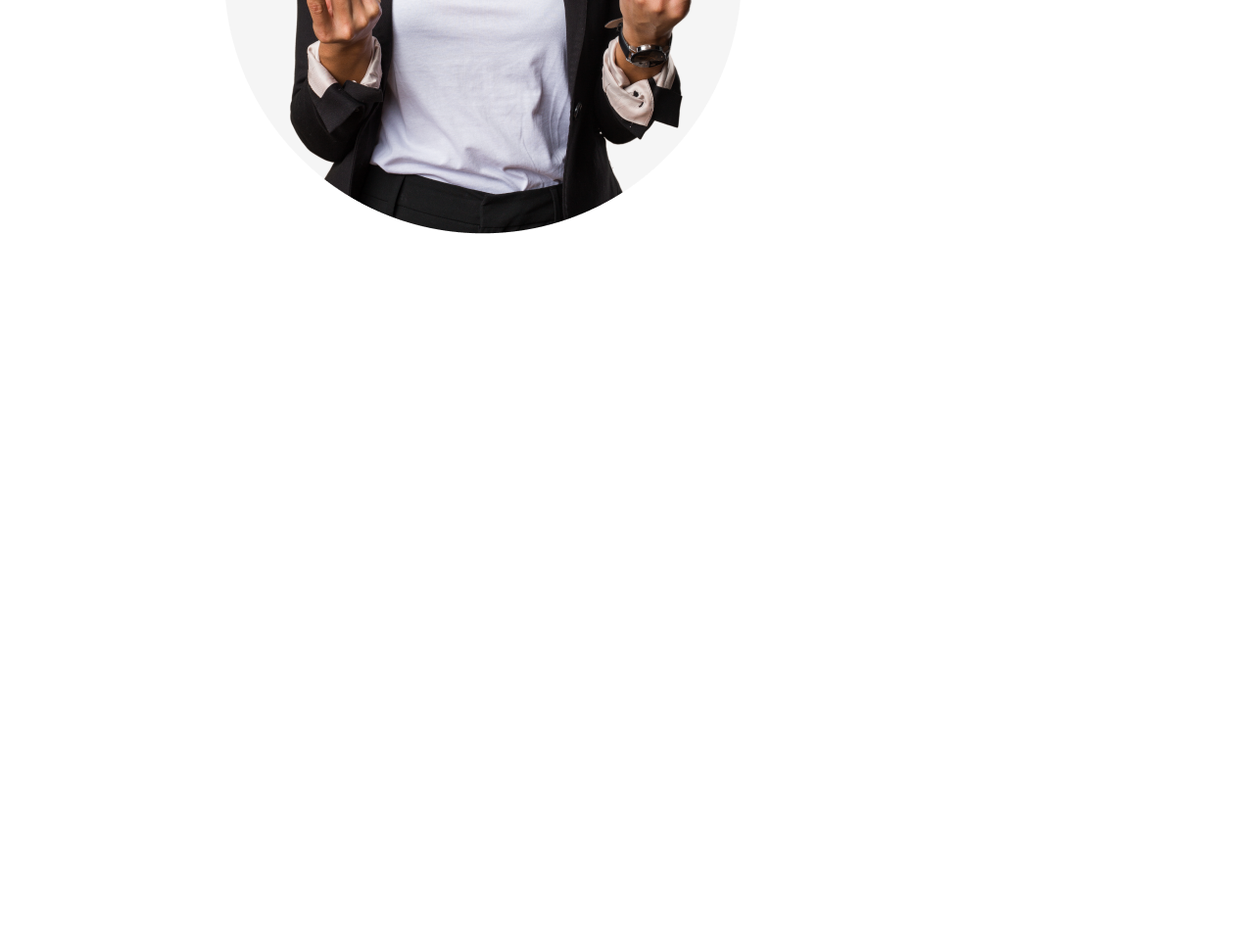
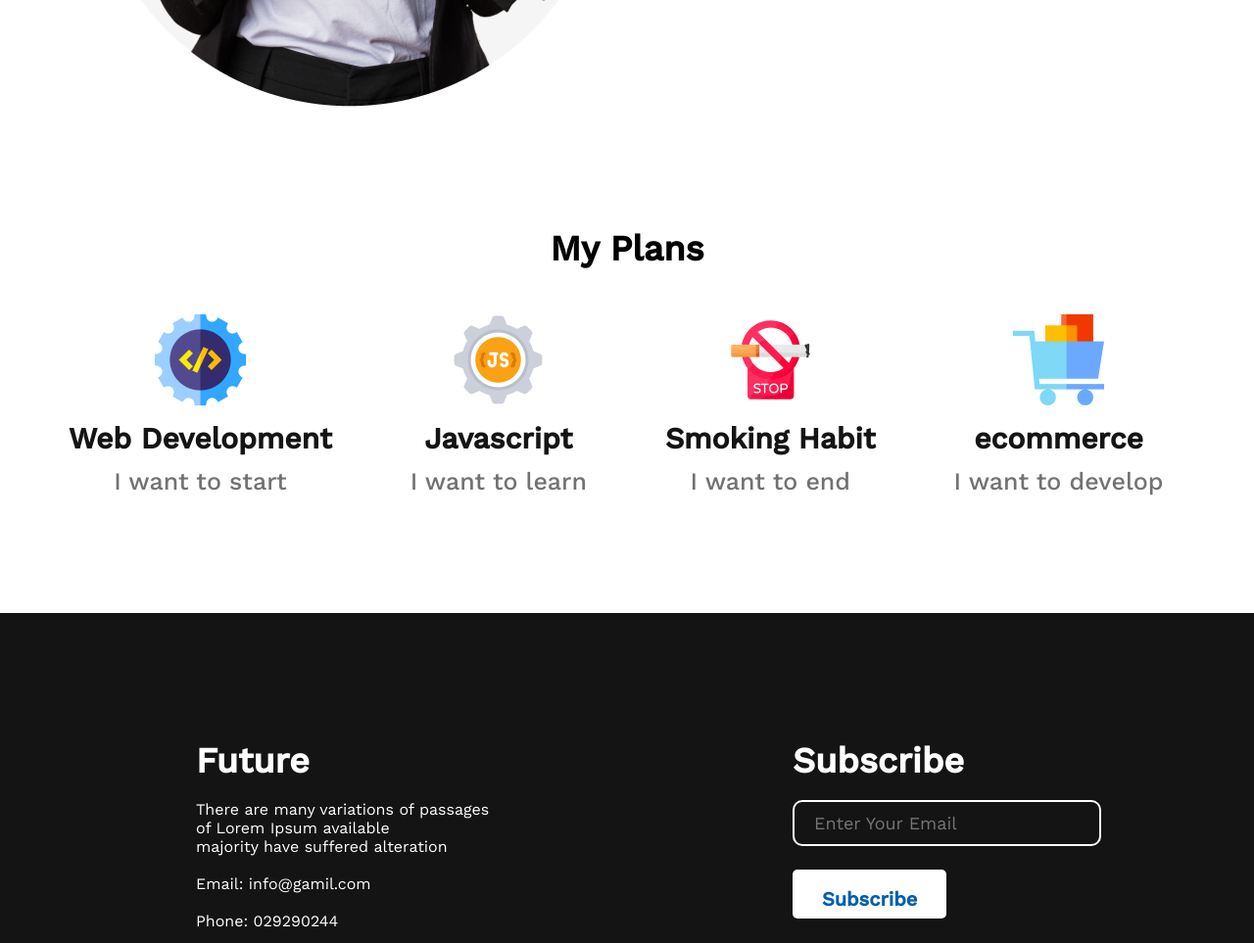
Before and after one commit to saimon60/First-assignment, a plain HTML site: page index.html in a window 1280 px wide. Shown: the part 1405-2368 px from the top of the page at 98% size. Before the commit the page ends 1648 px from the top, so only its background shows below. Drawn offline with nearby package versions, Linux system fonts and the light colour scheme.

Commit message:
my paln & footer

```diff
--- a/index.html
+++ b/index.html
@@ -47,9 +47,61 @@
                 </ul>
             </div>
         </section>
+
+        <!-- My plan -->
+        <section class="my-paln">
+            <h3 class="section-title">My Plans</h3>
+            <div class="skills-container">
+                <div class="skill">
+                    <img src="images/icons/web.png" alt="">
+                    <p class="skill-tittle">Web Development</p>
+                    <p class="skill-description">I want to start</p>
+                </div>
+                <div class="skill">
+                    <img src="images/icons/js.png" alt="">
+                    <p class="skill-tittle">Javascript</p>
+                    <p class="skill-description">I want to learn</p>
+                </div>
+                <div class="skill">
+                    <img src="images/icons/smoke.png" alt="">
+                    <p class="skill-tittle">Smoking Habit</p>
+                    <p class="skill-description">I want to end</p>
+                </div>
+                <div class="skill">
+                    <img src="images/icons/ecom.png" alt="">
+                    <p class="skill-tittle">ecommerce</p>
+                    <p class="skill-description">I want to develop</p>
+                </div>
+            </div>
+        </section>
     </main>
-    <footer>
 
+    <!-- footer -->
+    <footer class="footer-section">
+        <div>
+            <h3 class="section-title">Future</h3> <br>
+            <p>There are many variations of passages of Lorem Ipsum available <br>majority have suffered
+                alteration
+            </p><br>
+            <p>Email: info@gamil.com</p><br>
+            <p>Phone: 029290244</p> <br>
+            <a href="">
+                <img src="images/icons/fb.png" alt="">
+            </a>
+            <a href="">
+                <img src="images/icons/twitter.png" alt="">
+            </a>
+            <a href="">
+                <img src="images/icons/youtube.png" alt="">
+            </a>
+        </div>
+        <div>
+            <h3 class="section-title">Subscribe</h3><br>
+            <form action="">
+                <input type="email" name="" id="" placeholder="Enter Your Email">
+                <input class="btn-primary" type="submit" value="Subscribe">
+            </form>
+        </div>
     </footer>
 </body>
 
--- a/style.css
+++ b/style.css
@@ -54,15 +54,14 @@
 }
 
 /* my failuer styles */
+main {
+    max-width: 1140px;
+    margin: 0 auto;
+}
 
 .my-failuer {
     display: flex;
     gap: 80px;
-    margin-left: 206px;
-    margin-right: 322px;
-    margin-top: 130px;
-    width: 1072px;
-    height: 723.3px;
 }
 
 .title {
@@ -95,3 +94,67 @@ ul li:before {
     color: rgb(57, 230, 103);
     font-weight: 800;
 }
+
+/* my plan styles */
+.my-paln {
+    margin-top: 120px;
+}
+
+.section-title {
+    text-align: center;
+    font-size: 36px;
+}
+
+.skills-container {
+    display: flex;
+    gap: 80px;
+}
+
+.skill {
+    text-align: center;
+    margin-top: 46px;
+}
+
+.skill-tittle {
+    color: #151414;
+    font-size: 30px;
+    font-weight: 700;
+    margin-top: 12px;
+}
+
+.skill-description {
+    font-weight: 500;
+    font-size: 25px;
+    color: #737272;
+    margin-top: 12px;
+}
+
+/* footer styles */
+.footer-section {
+    display: flex;
+    gap: 300px;
+    background: #151414;
+    color: #FFFFFF;
+    padding: 130px 200px;
+    margin-top: 120px;
+
+}
+
+a {
+    text-decoration: none
+}
+
+.footer-section .section-title {
+    text-align: left;
+}
+
+.footer-section input[type="email"] {
+    margin-bottom: 24px;
+    font-size: 18px;
+    border: 2px solid #FFFFFF;
+    border-radius: 10px;
+    width: 100%;
+    padding: 11px 20px;
+    background: none;
+    color: #FFFFFF;
+}
```
